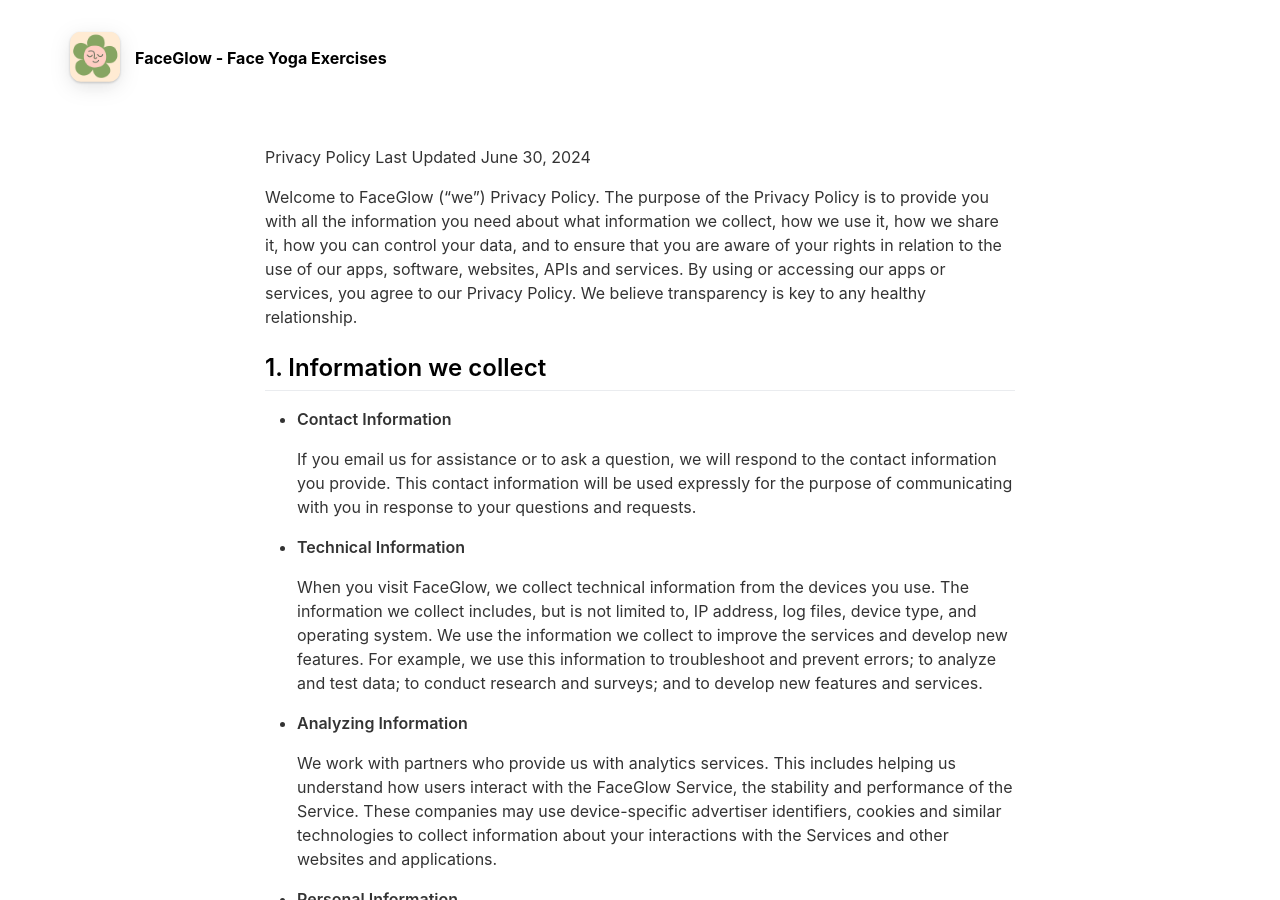
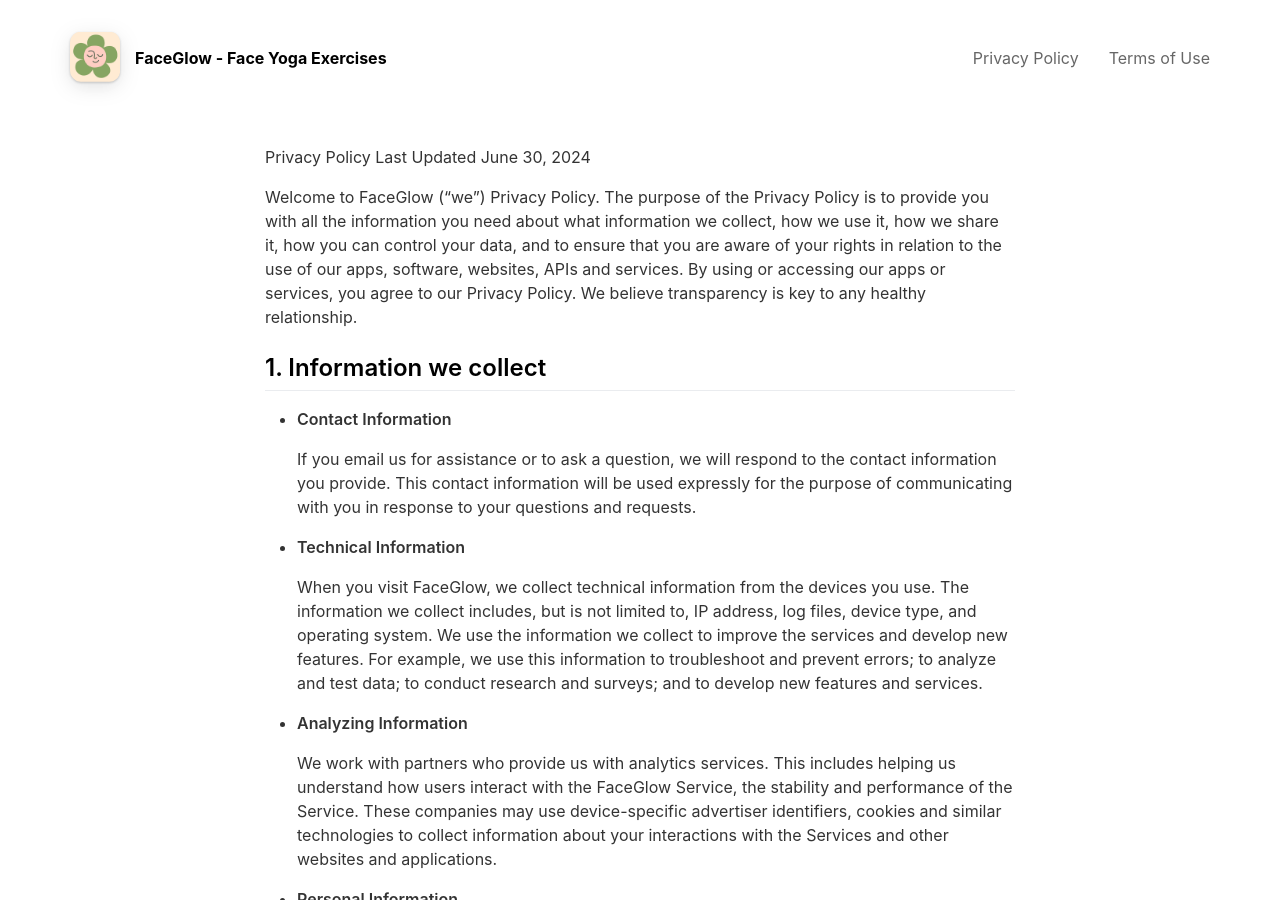
Before and after one commit to DtdWorks/dtdworks.github.io, a Jekyll site: the page built from _pages/privacypolicy.md, in a window 1280 px wide and 900 px high. Built offline with Jekyll 4.4.1, drawn with Linux system fonts in a browser that asks for light colours; nearby versions of some CDN libraries.

Commit message:
update terms and privacy to headers

```diff
--- a/_pages/privacypolicy.md
+++ b/_pages/privacypolicy.md
@@ -1,8 +1,8 @@
 ---
 layout: page
 title: Privacy Policy
-include_in_header: false
-include_in_footer: true
+include_in_header: true
+include_in_footer: false
 locale: en
 ---
 
```
Also changed, not shown: _pages/terms.md (+2 -2 lines).
